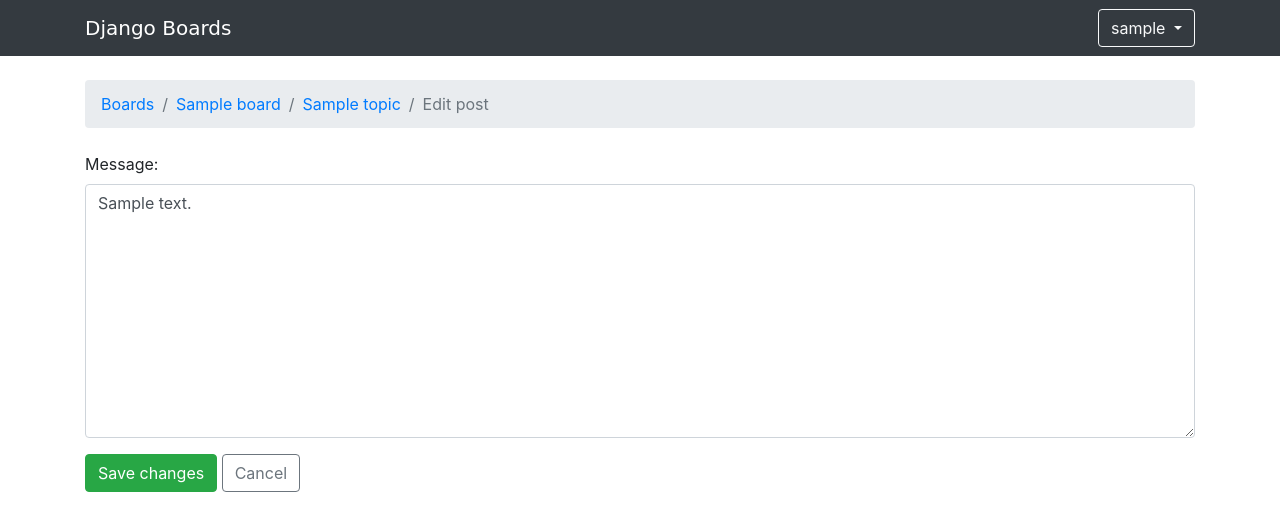
After one commit to propavi/django-boards, a Django app: page /boards/1/topics/1/posts/1/edit/ in a window 1280 px wide. The commit adds this page. Shown: the top 531 px of the page. Run offline with Django 5.2, Linux system fonts and the light colour scheme; a user stored in the database is signed in; tables that the repository leaves empty hold one stand-in row (values such as "Sample post"); some libraries are stand-ins or nearby versions; some web fonts are replaced.

Commit message:
Modiefied fbv's to cbv's and added pagination to the topics

```diff
--- a/accounts/urls.py
+++ b/accounts/urls.py
@@ -2,6 +2,7 @@ from django.urls import path
 from django.contrib.auth import views as auth_views
 from . import views
 from .views import CustomPasswordChangeView
+from accounts import views as accounts_views
 
 urlpatterns = [
     path('login/', auth_views.LoginView.as_view(
@@ -36,4 +37,6 @@ urlpatterns = [
     path('reset/done/', auth_views.PasswordResetCompleteView.as_view(
         template_name='registration/password_reset_complete.html'
     ), name='password_reset_complete'),
+
+    path('settings/account/', accounts_views.UserUpdateView.as_view(), name='my_account'),
 ]
--- a/boards/models.py
+++ b/boards/models.py
@@ -1,6 +1,8 @@
 from django.db import models
 from django.contrib.auth.models import User
-
+from django.db import models
+from django.utils.html import mark_safe
+from markdown import markdown
 
 class Board(models.Model):
     name = models.CharField(max_length=30, unique=True)
@@ -41,3 +43,6 @@ class Post(models.Model):
 
     def __str__(self):
         return self.message[:30]  # ✅ Return a preview of the post
+
+    def get_message_as_markdown(self):
+        return mark_safe(markdown(self.message, safe_mode='escape'))
--- a/boards/templates/base.html
+++ b/boards/templates/base.html
@@ -1,4 +1,5 @@
-{% load static %}<!DOCTYPE html>
+{% load static %}
+<!DOCTYPE html>
 <html>
   <head>
     <meta charset="utf-8">
@@ -6,7 +7,6 @@
     <link href="https://fonts.googleapis.com/css?family=Peralta" rel="stylesheet">
     <link rel="stylesheet" href="{% static 'css/bootstrap.min.css' %}">
     <script src="https://cdn.jsdelivr.net/npm/bootstrap@5.3.0/dist/js/bootstrap.bundle.min.js"></script>
-
     <link rel="stylesheet" href="{% static 'css/app.css' %}">
   </head>
   <body>
@@ -22,6 +22,9 @@
                 {{ user.username }}
               </a>
               <ul class="dropdown-menu dropdown-menu-end" aria-labelledby="userMenu">
+                <li>
+                  <a class="dropdown-item" href="{% url 'my_account' %}">Profile</a>
+                </li>
                 <li>
                   <a class="dropdown-item" href="{% url 'password_change' %}">Change Password</a>
                 </li>
@@ -39,11 +42,9 @@
               <a class="btn btn-primary" href="{% url 'signup' %}">Sign Up</a>
             </div>
           {% endif %}
-
         </div>
       </div>
     </nav>
-
 
     <div class="container">
       <ol class="breadcrumb my-4">
@@ -53,5 +54,6 @@
       {% block content %}
       {% endblock %}
     </div>
+
   </body>
 </html>
--- /dev/null
+++ b/boards/templates/edit_post.html
@@ -0,0 +1,20 @@
+
+{% extends 'base.html' %}
+
+{% block title %}Edit post{% endblock %}
+
+{% block breadcrumb %}
+  <li class="breadcrumb-item"><a href="{% url 'home' %}">Boards</a></li>
+  <li class="breadcrumb-item"><a href="{% url 'board_topics' post.topic.board.pk %}">{{ post.topic.board.name }}</a></li>
+  <li class="breadcrumb-item"><a href="{% url 'topic_posts' post.topic.board.pk post.topic.pk %}">{{ post.topic.subject }}</a></li>
+  <li class="breadcrumb-item active">Edit post</li>
+{% endblock %}
+
+{% block content %}
+  <form method="post" class="mb-4" novalidate>
+    {% csrf_token %}
+    {% include 'includes/form.html' %}
+    <button type="submit" class="btn btn-success">Save changes</button>
+    <a href="{% url 'topic_posts' post.topic.board.pk post.topic.pk %}" class="btn btn-outline-secondary" role="button">Cancel</a>
+  </form>
+{% endblock %}
--- a/boards/templates/reply_topic.html
+++ b/boards/templates/reply_topic.html
@@ -30,7 +30,7 @@
             <small class="text-muted">{{ post.created_at }}</small>
           </div>
         </div>
-        {{ post.message }}
+       {{ post.get_message_as_markdown }}
       </div>
     </div>
   {% endfor %}
--- a/boards/templates/topic_posts.html
+++ b/boards/templates/topic_posts.html
@@ -33,10 +33,12 @@
                 <small class="text-muted">{{ post.created_at }}</small>
               </div>
             </div>
-            {{ post.message }}
+            {{ post.get_message_as_markdown }}
             {% if post.created_by == user %}
               <div class="mt-3">
-                <a href="#" class="btn btn-primary btn-sm" role="button">Edit</a>
+                <a href="{% url 'edit_post' post.topic.board.pk post.topic.pk post.pk %}"
+                    class="btn btn-primary btn-sm"
+                            role="button">Edit</a>
               </div>
             {% endif %}
           </div>
--- a/boards/urls.py
+++ b/boards/urls.py
@@ -7,5 +7,5 @@ urlpatterns = [
     path('boards/<int:pk>/new/', views.new_topic, name='new_topic'),
     path('boards/<int:pk>/topics/<int:topic_pk>/', views.topic_posts, name='topic_posts'),  # ✅ Add this
     path('boards/<int:pk>/topics/<int:topic_pk>/reply/', views.reply_topic, name='reply_topic'),
-
+    path('boards/<int:pk>/topics/<int:topic_pk>/posts/<int:post_pk>/edit/', views.PostUpdateView.as_view(), name='edit_post'),
 ]
--- a/boards/views.py
+++ b/boards/views.py
@@ -1,9 +1,13 @@
 from django.contrib.auth.models import User
+from django.contrib.auth.mixins import LoginRequiredMixin
 from django.shortcuts import render, redirect, get_object_or_404
 from .forms import NewTopicForm,PostForm
 from .models import Board, Topic, Post
 from django.contrib.auth.decorators import login_required
 from django.db.models import Count
+from django.views.generic import ListView
+from django.core.paginator import Paginator, EmptyPage, PageNotAnInteger
+
 
 def home(request):
     boards = Board.objects.all()
@@ -11,9 +15,37 @@ def home(request):
 
 def board_topics(request, pk):
     board = get_object_or_404(Board, pk=pk)
-    topics = board.topics.order_by('-last_updated').annotate(replies=Count('posts') - 1)
+    queryset = board.topics.order_by('-last_updated').annotate(replies=Count('posts') - 1)
+    page = request.GET.get('page', 1)
+
+    paginator = Paginator(queryset, 20)
+
+    try:
+        topics = paginator.page(page)
+    except PageNotAnInteger:
+        # fallback to the first page
+        topics = paginator.page(1)
+    except EmptyPage:
+        # probably the user tried to add a page number
+        # in the url, so we fallback to the last page
+        topics = paginator.page(paginator.num_pages)
+
     return render(request, 'topics.html', {'board': board, 'topics': topics})
 
+class TopicListView(ListView):
+    model = Topic
+    context_object_name = 'topics'
+    template_name = 'topics.html'
+    paginate_by = 20
+
+    def get_context_data(self, **kwargs):
+        kwargs['board'] = self.board
+        return super().get_context_data(**kwargs)
+
+    def get_queryset(self):
+        self.board = get_object_or_404(Board, pk=self.kwargs.get('pk'))
+        queryset = self.board.topics.order_by('-last_updated').annotate(replies=Count('posts') - 1)
+        return queryset
 
 @login_required
 def new_topic(request, pk):
@@ -61,3 +93,22 @@ def reply_topic(request, pk, topic_pk):
     else:
         form = PostForm()
     return render(request, 'reply_topic.html', {'topic': topic, 'form': form})
+
+
+from django.shortcuts import redirect
+from django.views.generic import UpdateView
+from django.utils import timezone
+
+class PostUpdateView(LoginRequiredMixin,UpdateView):
+    model = Post
+    fields = ('message', )
+    template_name = 'edit_post.html'
+    pk_url_kwarg = 'post_pk'
+    context_object_name = 'post'
+
+    def form_valid(self, form):
+        post = form.save(commit=False)
+        post.updated_by = self.request.user
+        post.updated_at = timezone.now()
+        post.save()
+        return redirect('topic_posts', pk=post.topic.board.pk, topic_pk=post.topic.pk)
--- a/myproject/settings.py
+++ b/myproject/settings.py
@@ -37,6 +37,7 @@ INSTALLED_APPS = [
     'django.contrib.sessions',
     'django.contrib.messages',
     'django.contrib.staticfiles',
+    'django.contrib.humanize',
     'accounts',
     'boards',
     'widget_tweaks',
```
Also changed, not shown: accounts/templates/registration/my_account.html (added, +19 -0 lines), accounts/views.py (+17 -0 lines), boards/templates/topics.html (+49 -11 lines). Lines whose indentation alone changed are shown as unchanged.
